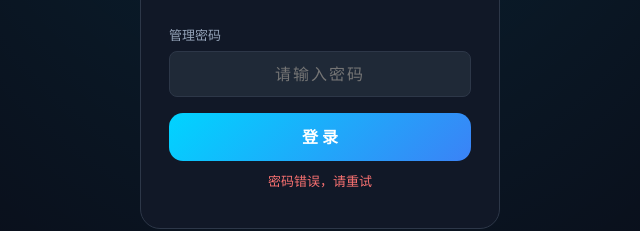
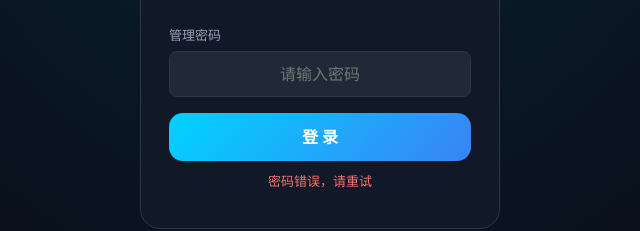
Before and after one commit to Bananamaster0803/encore-stock-platform, a plain HTML site: page admin.html in a window 1280 px wide. Both pictures are taken after a click on the button "登 录". Shown: the part 368-599 px from the top of the page, 320-960 px from the left. Drawn offline with Linux system fonts and the light colour scheme.

Commit message:
Update admin.html

```diff
--- a/admin.html
+++ b/admin.html
@@ -29,7 +29,7 @@ a{color:var(--primary);text-decoration:none}
 .login-title{font-size:20px;font-weight:700;margin-bottom:4px}
 .login-sub{font-size:13px;color:var(--muted);margin-bottom:28px}
 .login-label{text-align:left;font-size:13px;color:var(--muted);margin-bottom:6px;display:block}
-.login-input{font-size:16px;padding:12px 14px;text-align:center;letter-spacing:2px;margin-bottom:16px}
+.login-input{font-size:16px;padding:12px 14px;text-align:center;margin-bottom:16px}
 .login-btn{width:100%;height:48px;border-radius:var(--radius);background:linear-gradient(135deg,var(--primary),var(--primary2));color:#fff;font-size:16px;font-weight:700;transition:opacity .2s}
 .login-btn:active{opacity:.8}
 .login-err{font-size:13px;color:var(--danger);margin-top:10px;min-height:18px}
@@ -171,7 +171,7 @@ header.adm-header{position:sticky;top:0;z-index:100;background:rgba(10,14,26,.92
     <div class="login-title">Encore Films</div>
     <div class="login-sub">后台管理系统</div>
     <label class="login-label">管理密码</label>
-    <input class="login-input" id="pwInput" type="password" placeholder="请输入密码" autocomplete="current-password">
+    <input class="login-input" id="pwInput" type="text" placeholder="请输入密码" autocomplete="off">
     <button class="login-btn" onclick="doLogin()">登 录</button>
     <div class="login-err" id="loginErr"></div>
   </div>
@@ -380,7 +380,8 @@ header.adm-header{position:sticky;top:0;z-index:100;background:rgba(10,14,26,.92
 const SB_URL = 'https://unsxprbxztpgholjojkh.supabase.co';
 const SB_ANON = 'sb_publishable_b4pX34u4nPo9AH9ggRJ1PQ_S6DUPw-S';
 const SB_SVC  = 'sb_secret_fWgSC__5lUQsIZkIkzjH0w_Jg043sjR';
-const PASSWORD = '牛得滑';
+const PASSWORD_PINYIN = 'niudehua';
+const PASSWORD_CHINESE = '牛得滑';
 
 const THEMES = [
   {n:'极光蓝',p:'#00d4ff',s:'#3b82f6',bg:'#070b1f'},
@@ -407,7 +408,7 @@ let DRAMAS = [], SETTINGS = {}, currentTheme = 0, pendingPosterUrl = '', pending
 // ===== LOGIN =====
 function doLogin(){
   const val = $('pwInput').value.trim();
-  if(val === PASSWORD){
+  if(val === PASSWORD_CHINESE || val === PASSWORD_PINYIN){
     $('loginScreen').style.display = 'none';
     $('adminMain').style.display = 'flex';
     $('adminMain').style.flexDirection = 'column';
```
